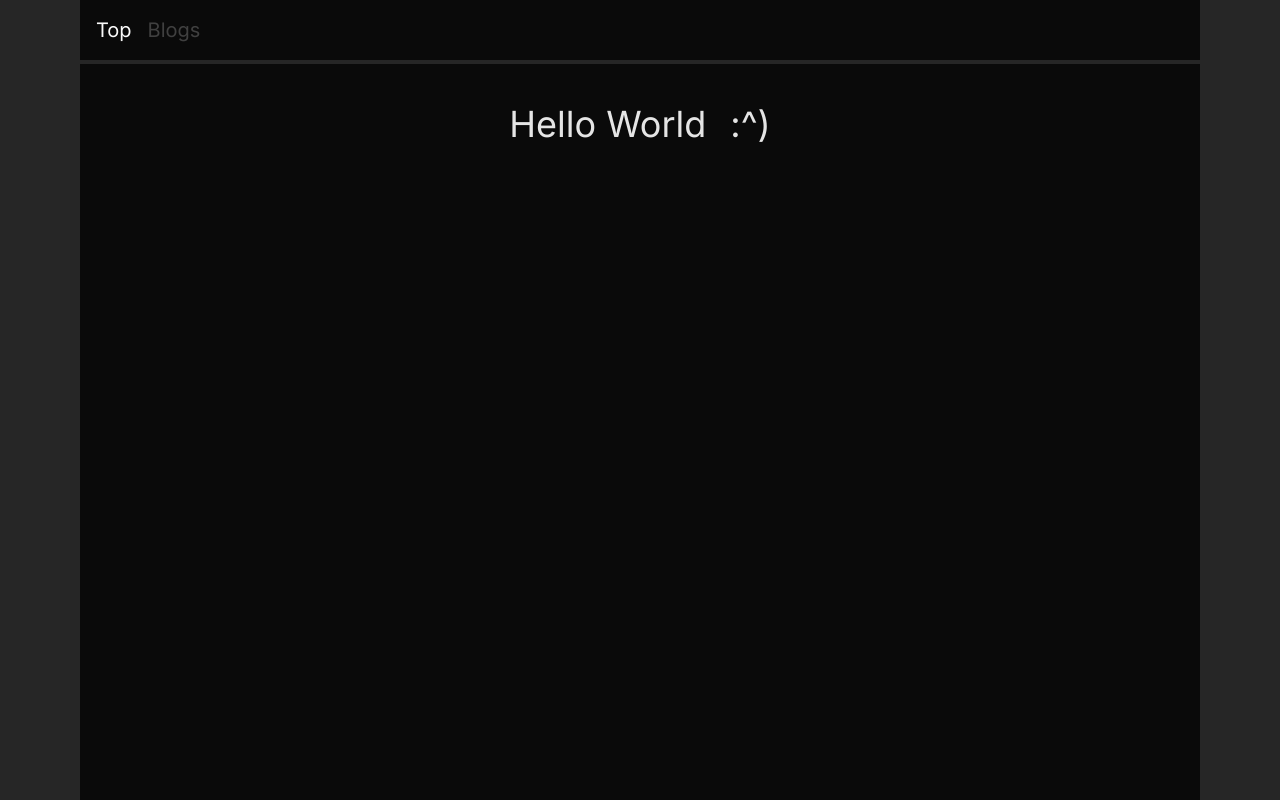
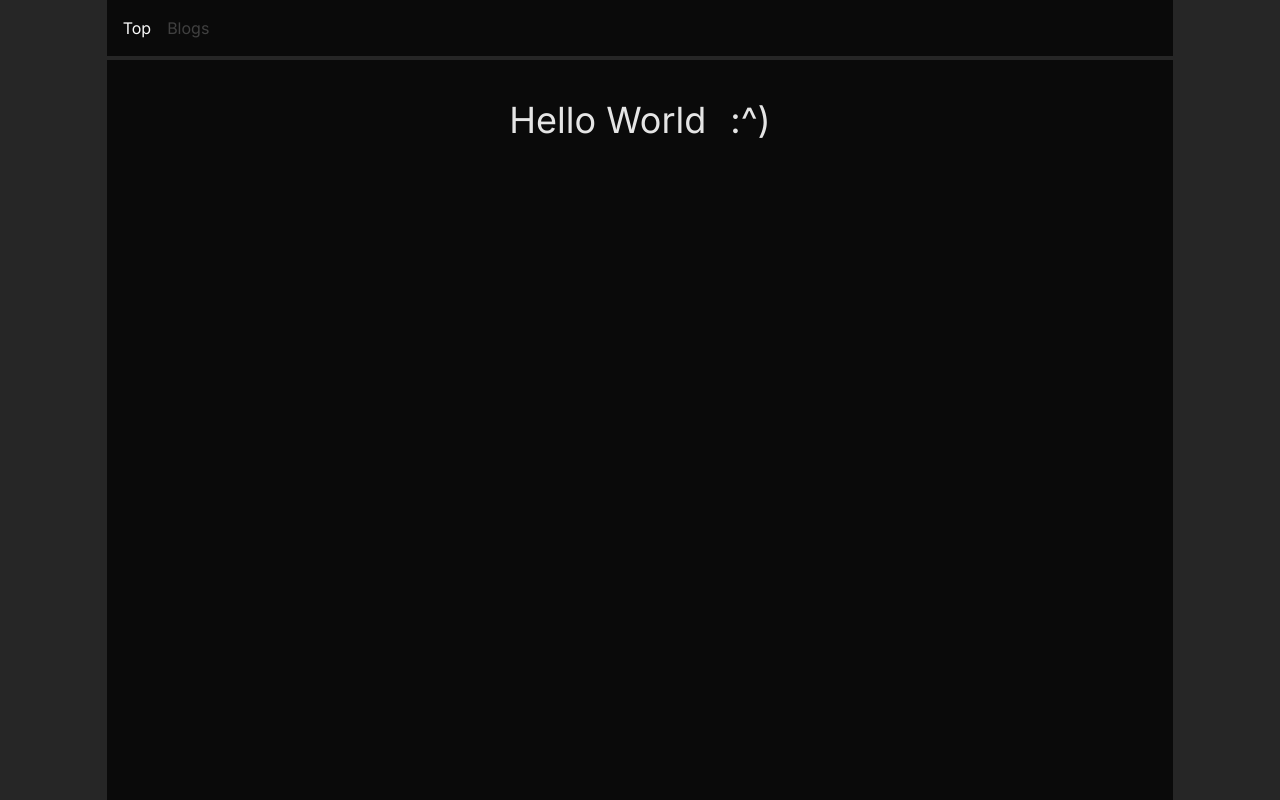
Before and after one commit to traindoggo/github-pages, a Next.js app: page / in a window 1280 px wide. Built offline with nearby package versions, Linux system fonts and the light colour scheme.

Commit message:
layout: change top css min-h-screen to h-svg

```diff
--- a/src/app/layout.tsx
+++ b/src/app/layout.tsx
@@ -18,9 +18,9 @@ export default function RootLayout({
   return (
     <html lang="en">
       <body
-        className={`${inter.className} flex flex-col mx-20
-        min-h-screen bg-neutral-800 text-neutral-200
-        text-xl`}
+        className={`${inter.className}
+        flex flex-col h-svh lg:w-5/6 mx-auto
+        bg-neutral-800 text-neutral-200`}
       >
         <Header />
         {children}
```
